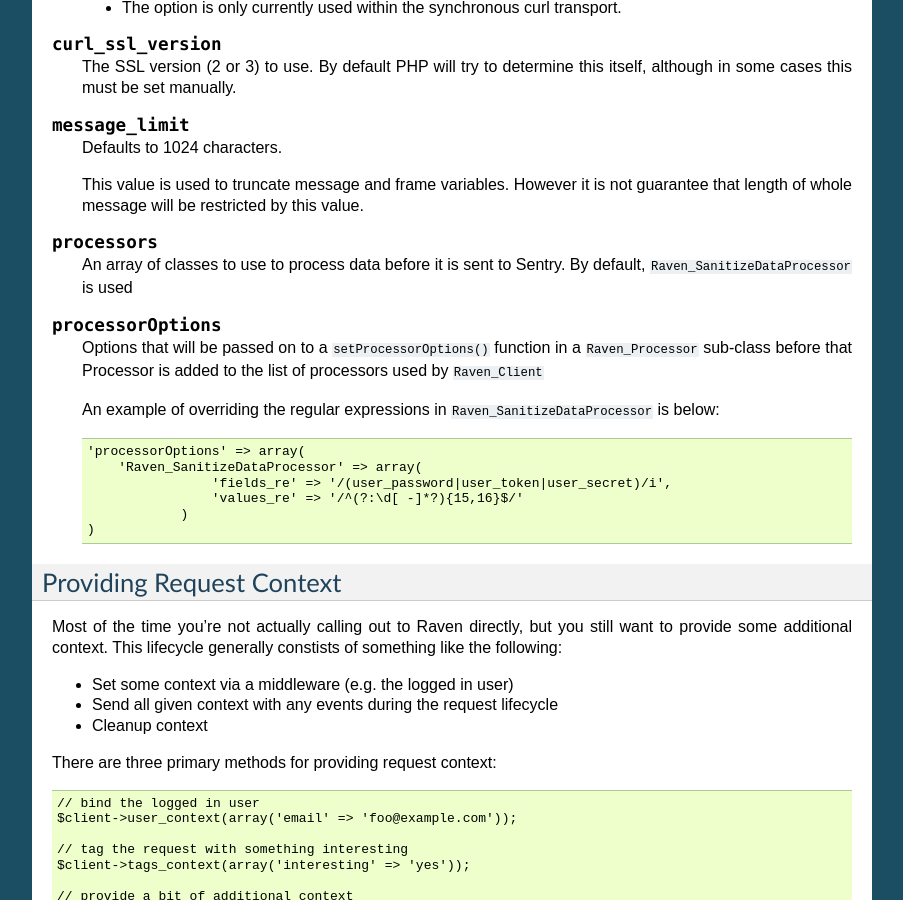
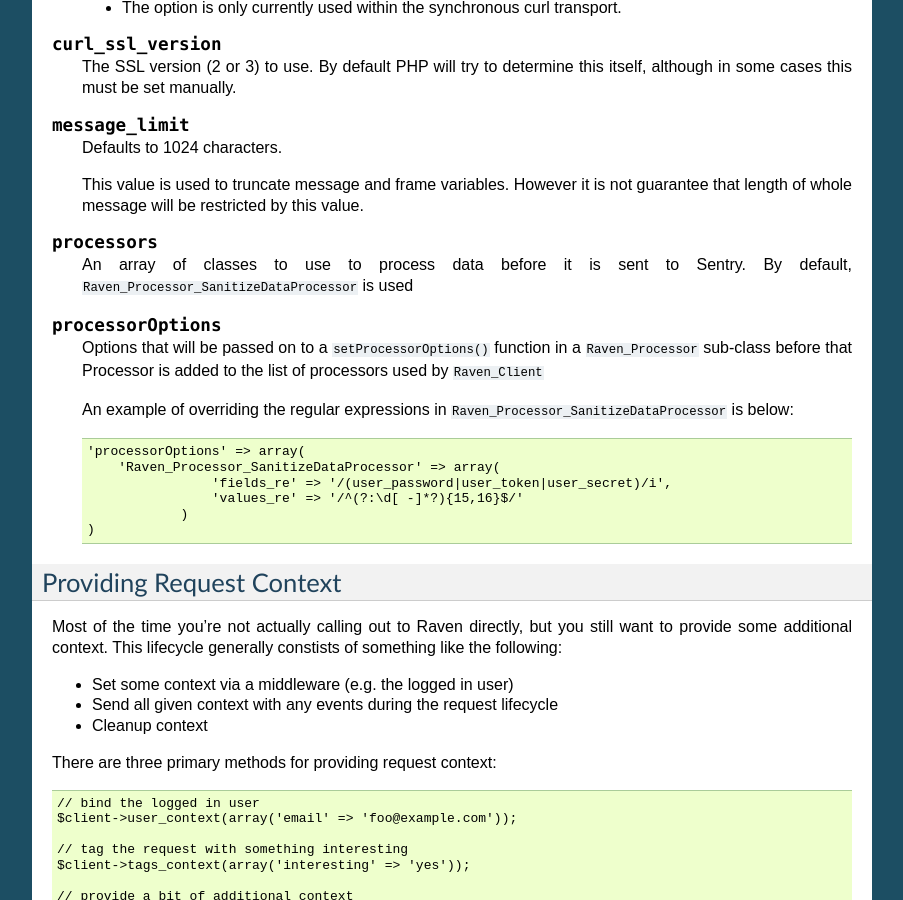
Before and after one commit to getsentry/sentry-php, a Sphinx documentation site: the page built from docs/config.rst, in a window 1280 px wide and 900 px high, scrolled down 2804 px. Shown: the whole window, without its empty margins (198-1101 px from the left). Built offline with Sphinx 7.4.7, drawn with Linux system fonts in a browser that asks for light colours; the version number could not be read and is left out.

Commit message:
Use correct class name for default processor
In version 1.7.0 the default processor class changed from Raven_SanitizeDataProcessor to Raven_Processor_SanitizeDataProcessor

This means the sample config documentation would be wrong for someone who didn't customize their processors.

```diff
--- a/docs/config.rst
+++ b/docs/config.rst
@@ -221,7 +221,7 @@
 .. describe:: processors
 
     An array of classes to use to process data before it is sent to
-    Sentry. By default, ``Raven_SanitizeDataProcessor`` is used
+    Sentry. By default, ``Raven_Processor_SanitizeDataProcessor`` is used
 
 .. describe:: processorOptions
 
@@ -230,12 +230,12 @@
     the list of processors used by ``Raven_Client``
 
     An example of overriding the regular expressions in
-    ``Raven_SanitizeDataProcessor`` is below:
+    ``Raven_Processor_SanitizeDataProcessor`` is below:
 
     .. code-block:: php
 
         'processorOptions' => array(
-            'Raven_SanitizeDataProcessor' => array(
+            'Raven_Processor_SanitizeDataProcessor' => array(
                         'fields_re' => '/(user_password|user_token|user_secret)/i',
                         'values_re' => '/^(?:\d[ -]*?){15,16}$/'
                     )
```
